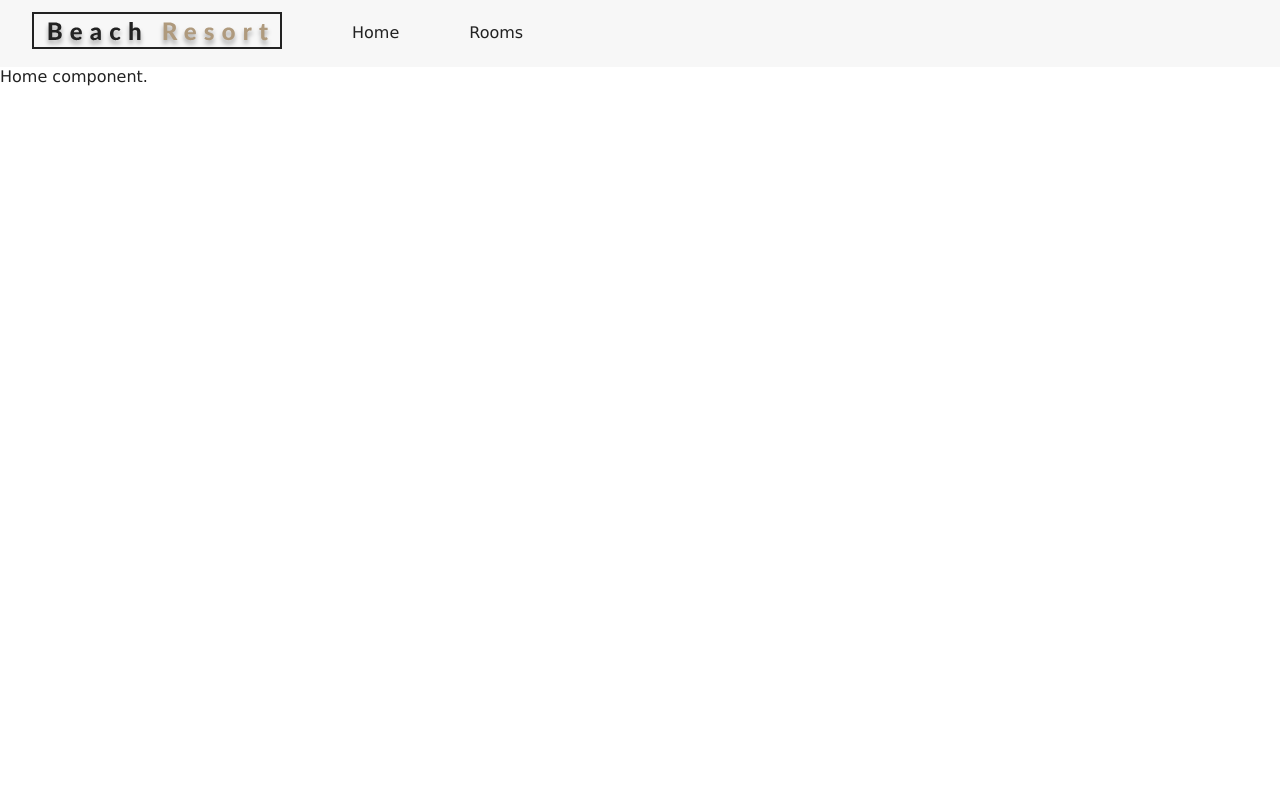
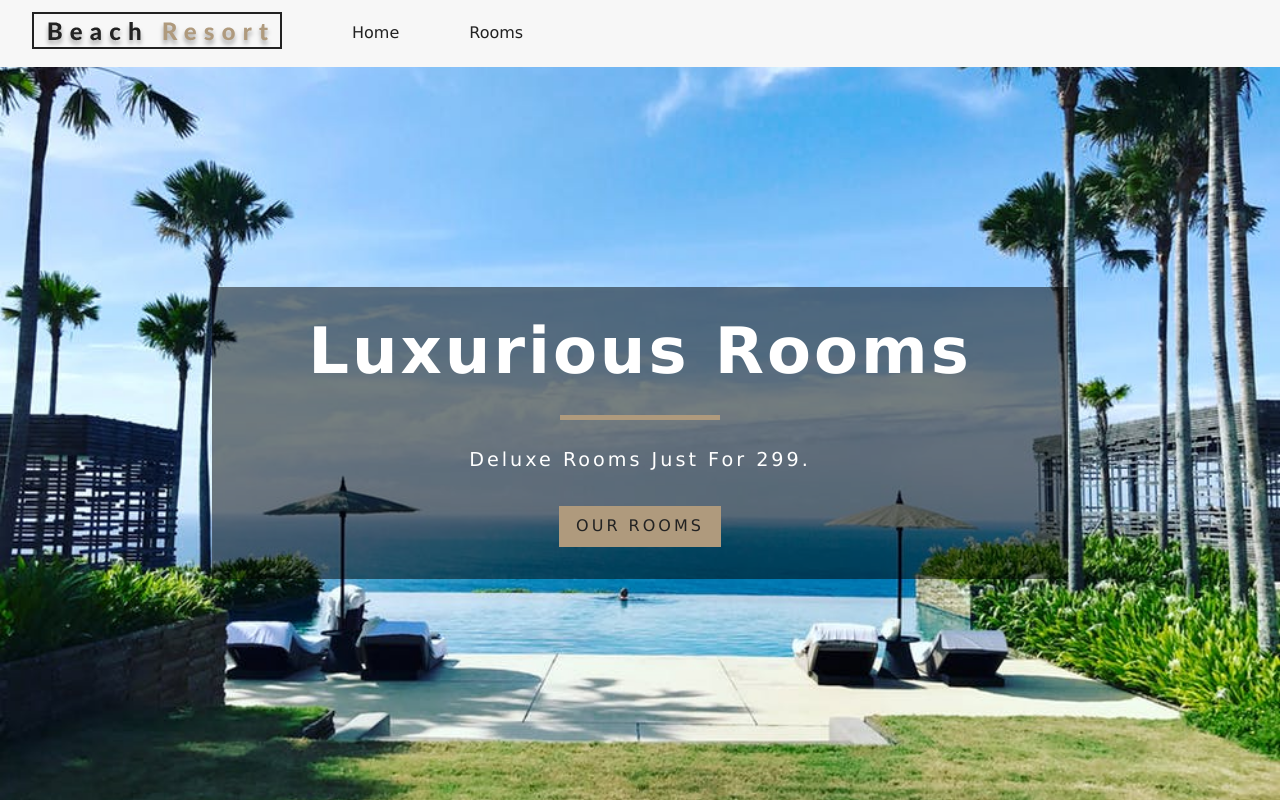
Before and after one commit to rmit-s3734938-vineet-bugtani/reactjs-resortbooking, a React (Create React App) app: page / in a window 1280 px wide. Built offline with nearby package versions, Linux system fonts and the light colour scheme.

Commit message:
Setting up banner component

```diff
--- /dev/null
+++ b/src/components/Banner.js
@@ -0,0 +1,12 @@
+import React from 'react'
+
+export default function Banner({ children, title, subtitle}) {
+    return (
+        <div className="banner">
+            <h1>{ title }</h1>
+            <div></div>
+            <p>{ subtitle } </p>
+            { children }
+        </div>
+    )
+}
--- /dev/null
+++ b/src/components/Hero.js
@@ -0,0 +1,7 @@
+import React from 'react'
+
+export default function Hero({ children, hero }) {
+    return (
+        <header className={hero}>{children}</header>
+    )
+}
--- a/src/views/Error.js
+++ b/src/views/Error.js
@@ -1,9 +1,13 @@
 import React from 'react'
+import Hero from '../components/Hero'
+import Banner from '../components/Banner'
+import { Link } from 'react-router-dom'
 
 export default function Error() {
-    return (
-        <div>
-            Error page.
-        </div>
-    )
+    return <Hero hero='defaultHero'>
+        <Banner title="404" subtitle="Page not found.">
+            <Link to="/rooms" className="btn-primary"> Our rooms
+            </Link>
+        </Banner>
+    </Hero>
 }
--- a/src/views/Home.js
+++ b/src/views/Home.js
@@ -1,9 +1,13 @@
 import React from 'react'
+import Hero from '../components/Hero'
+import Banner from '../components/Banner'
+import { Link } from 'react-router-dom'
 
 export default function Home() {
-    return (
-        <div>
-            Home component.
-        </div>
-    )
+    return <Hero hero='defaultHero'>
+        <Banner title="Luxurious Rooms" subtitle="Deluxe rooms just for 299.">
+            <Link to="/rooms" className="btn-primary"> Our rooms
+            </Link>
+        </Banner>
+    </Hero>
 }
--- a/src/views/Rooms.js
+++ b/src/views/Rooms.js
@@ -1,9 +1,13 @@
 import React from 'react'
+import Hero from '../components/Hero'
+import Banner from '../components/Banner'
+import { Link } from 'react-router-dom'
 
 export default function Rooms() {
-    return (
-        <div>
-            Rooms component.
-        </div>
-    )
+    return <Hero hero='roomsHero'>
+        <Banner title="Our rooms">
+            <Link to="/" className="btn-primary"> Return Home
+            </Link>
+        </Banner>
+    </Hero>
 }
```
